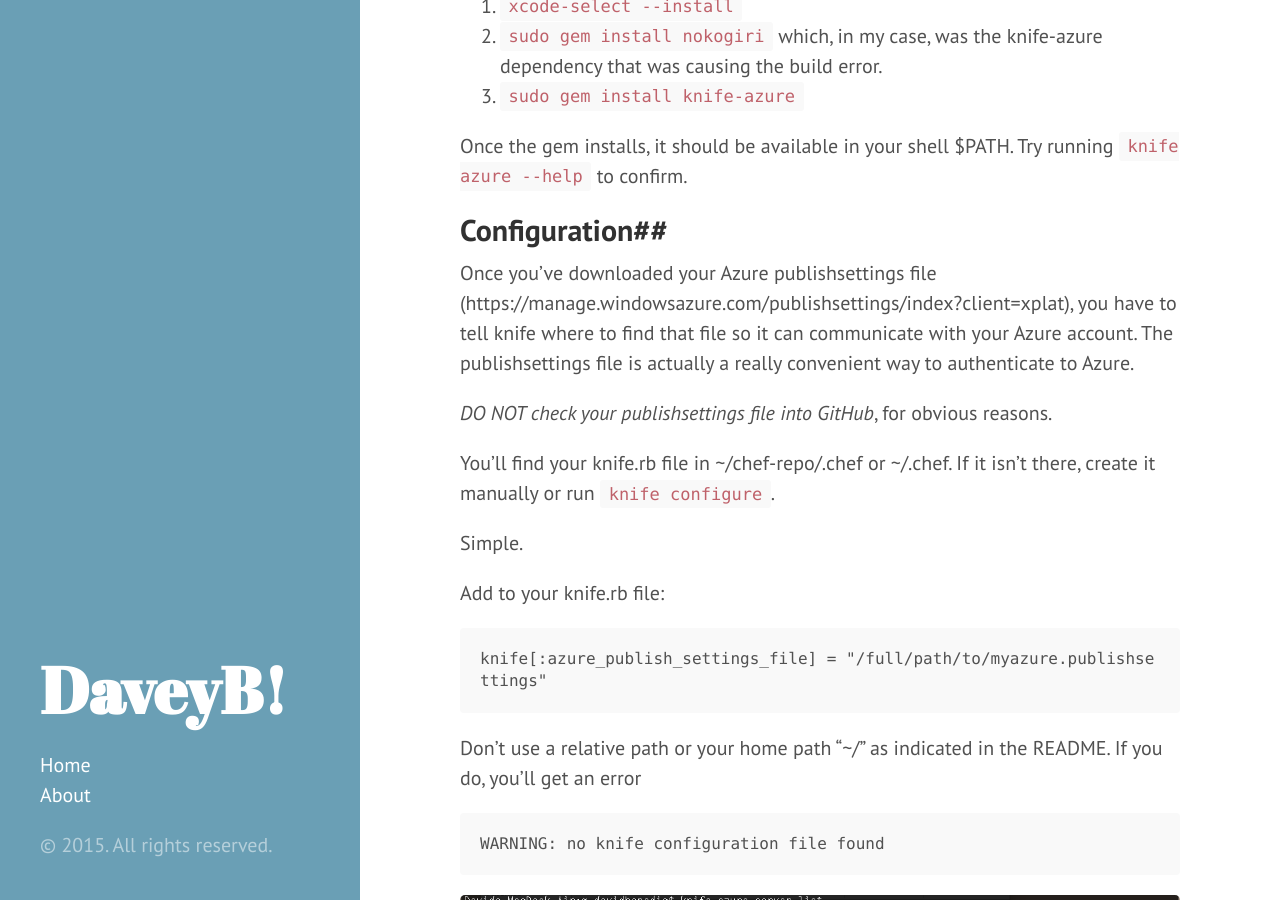
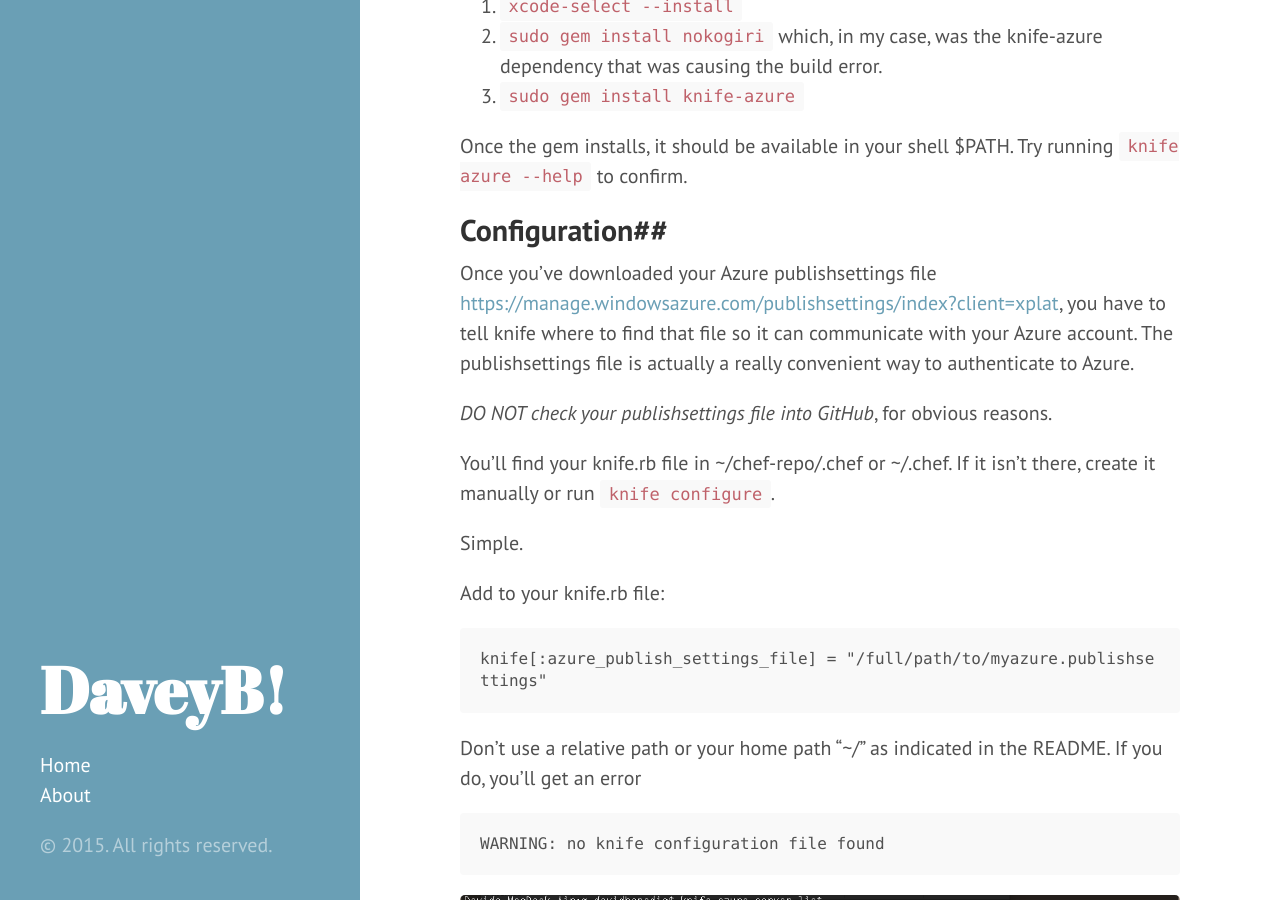
Before and after one commit to daveyb/daveyb.github.io, a Jekyll site: the page built from _posts/2015-07-16-Knife-Azure-on-Mac.md, in a window 1280 px wide and 900 px high, scrolled down 527 px. Built offline with Jekyll 4.4.1, drawn with Linux system fonts in a browser that asks for light colours; Markdown is read by kramdown in place of the engine named in the settings; part of the change alters nothing that is shown.

```diff
--- a/_posts/2015-07-16-Knife-Azure-on-Mac.md
+++ b/_posts/2015-07-16-Knife-Azure-on-Mac.md
@@ -19,7 +19,7 @@ Once the gem installs, it should be available in your shell $PATH. Try running `
 
 ##Configuration##
 
-Once you've downloaded your Azure publishsettings file (https://manage.windowsazure.com/publishsettings/index?client=xplat), you have to tell knife where to find that file so it can communicate with your Azure account. The publishsettings file is actually a really convenient way to authenticate to Azure.
+Once you've downloaded your Azure publishsettings file [https://manage.windowsazure.com/publishsettings/index?client=xplat](https://manage.windowsazure.com/publishsettings/index?client=xplat), you have to tell knife where to find that file so it can communicate with your Azure account. The publishsettings file is actually a really convenient way to authenticate to Azure.
 
 *DO NOT check your publishsettings file into GitHub*, for obvious reasons.
 
```
